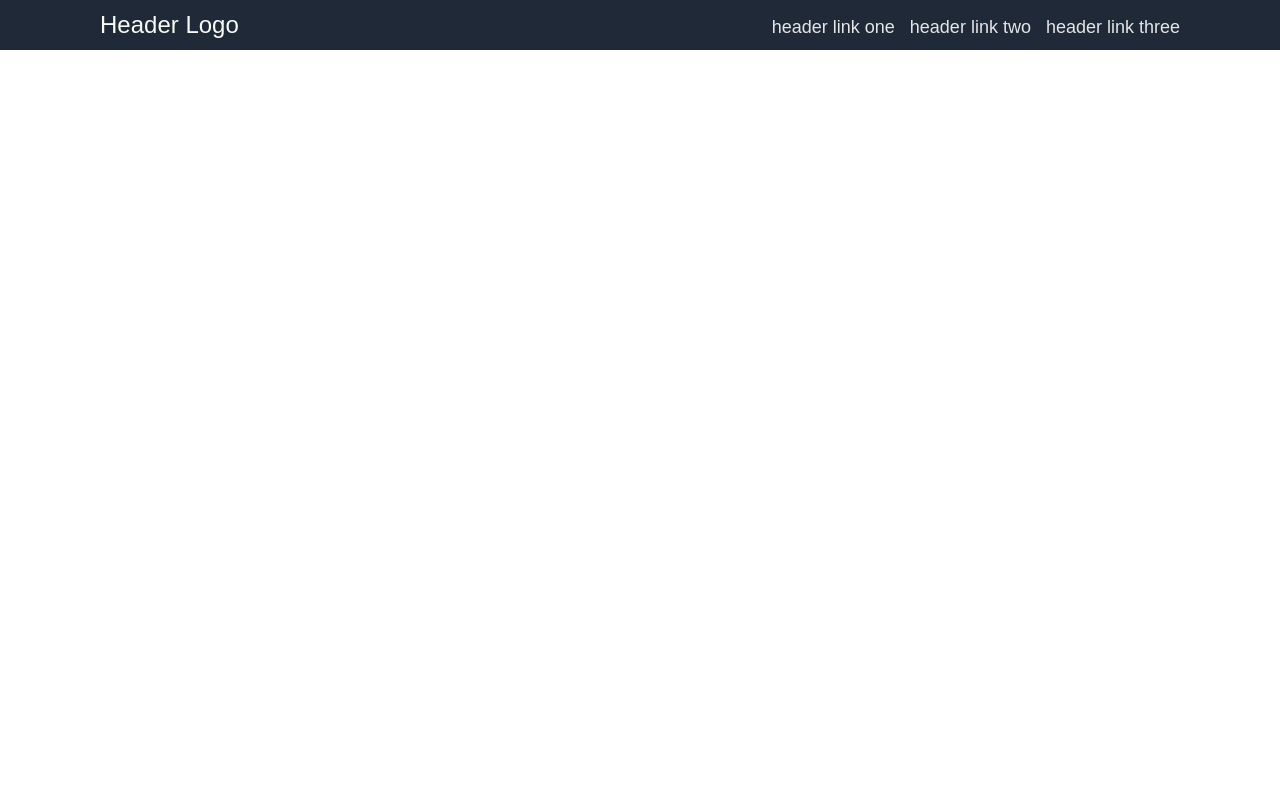
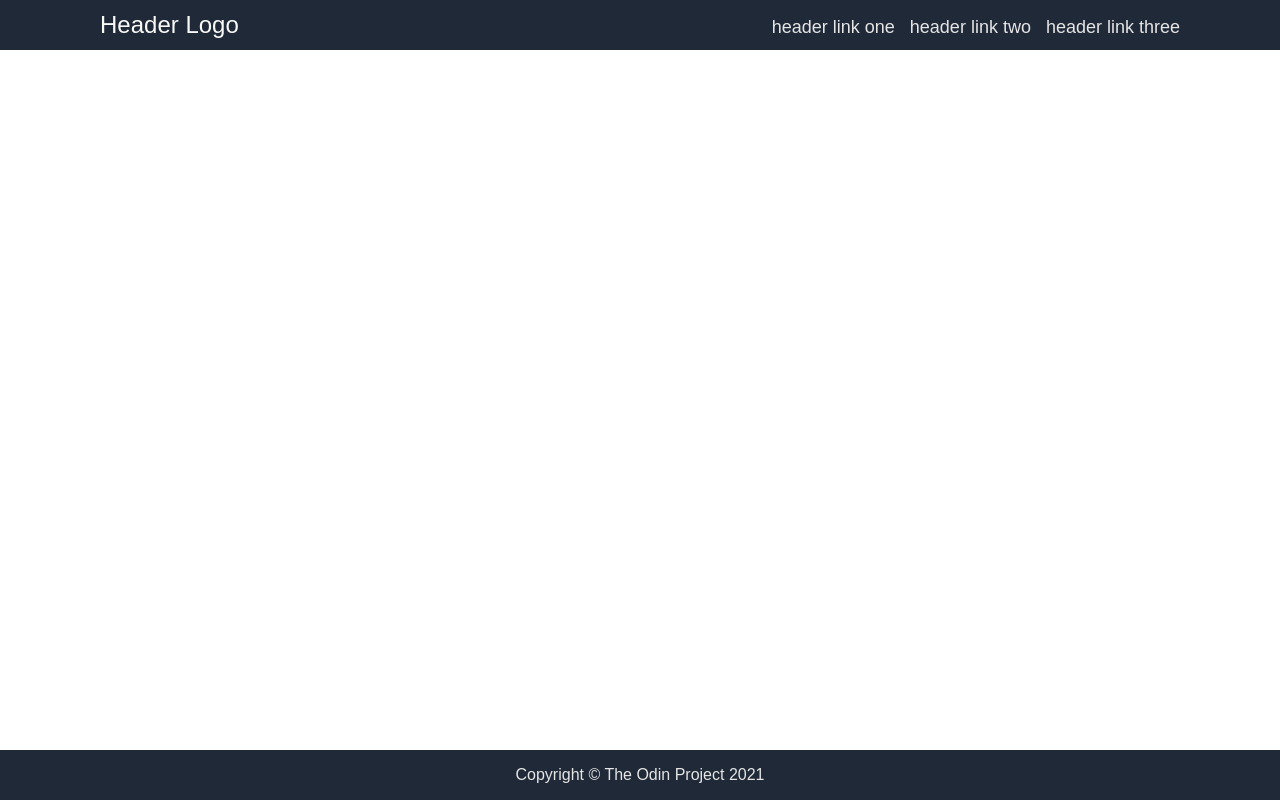
Before and after one commit to DogGotSwag/landingPage, a plain HTML site: page index.html in a window 1280 px wide. Drawn offline with Linux system fonts and the light colour scheme.

Commit message:
Complete footer, organize css
orgainzed footer and header style changes
for less repetions

```diff
--- a/index.html
+++ b/index.html
@@ -10,7 +10,7 @@
 
     <body>
         <div class = "header">
-            <div>Header Logo</div>
+            Header Logo
 
             <ul>
                 <li> <a href = "http://google.com">header link one</a> </li>
@@ -41,12 +41,12 @@
 
         </div>
 
-        <div class = "footer">
-
-
         </div>
 
+        <div class = "footer">
+            Copyright &copy; The Odin Project 2021
         </div>
+
 
 
     </body>
--- a/styles.css
+++ b/styles.css
@@ -7,16 +7,25 @@ body{
 }
 
 .header{
-    display: flex;
-    background-color: #1F2937;
     justify-content: space-between;
     font-size: 24px;
     color: #F9FAF8;
+    padding: 0px 100px;
+}
+
+.header, .footer{
+    background-color: #1F2937;
+    display: flex;
+    height: 50px;
     align-items: center;
-    padding: 0px 100px;
-    height: 50px;
+}
 
+.footer{
+    justify-content: center;
+    color: #e5e5e5;
 }
+
+
 
 /* Header links */
 
@@ -35,6 +44,5 @@ a{
 /* end header links */
 
 .body{
-
     flex: 1;
 }
```
